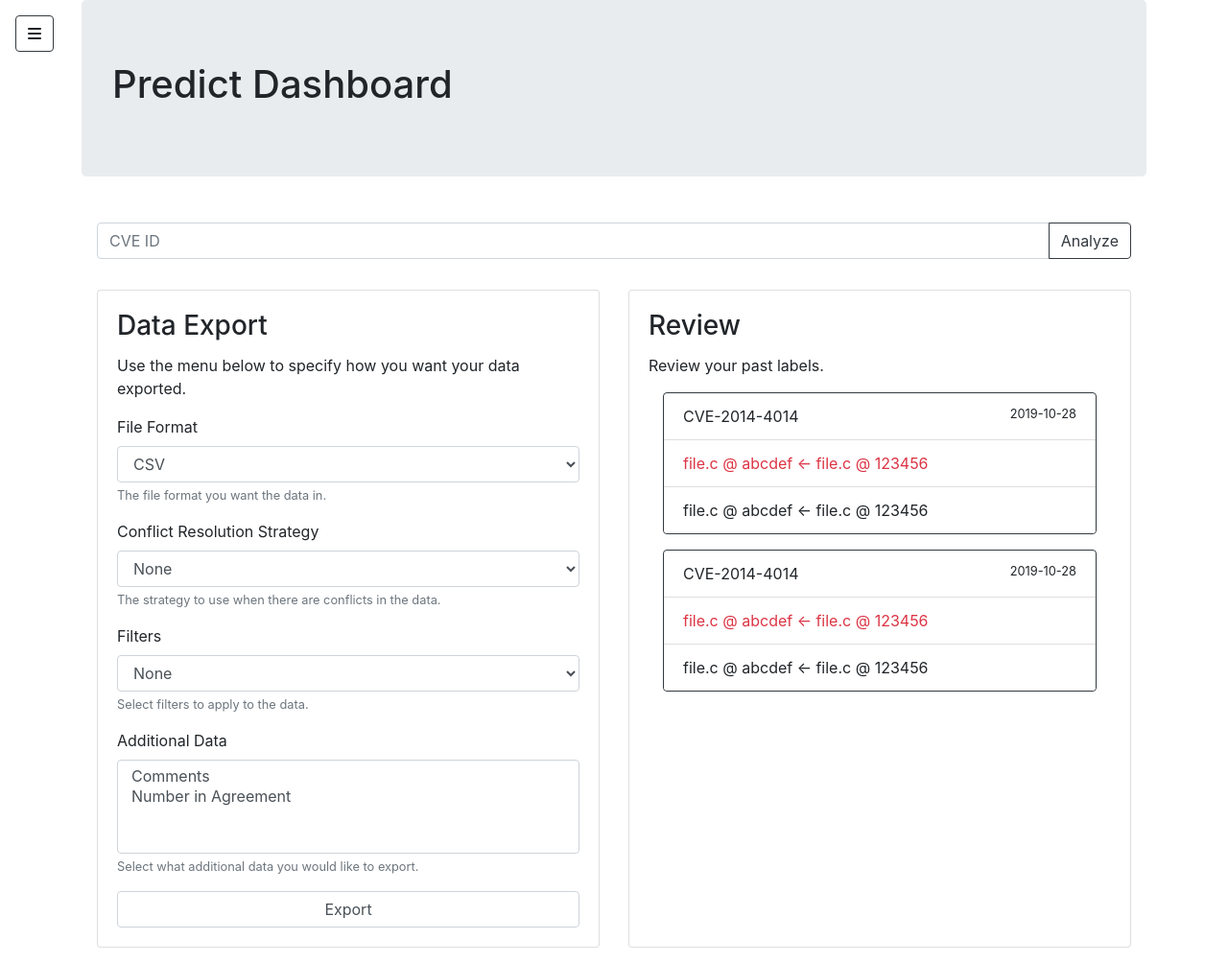
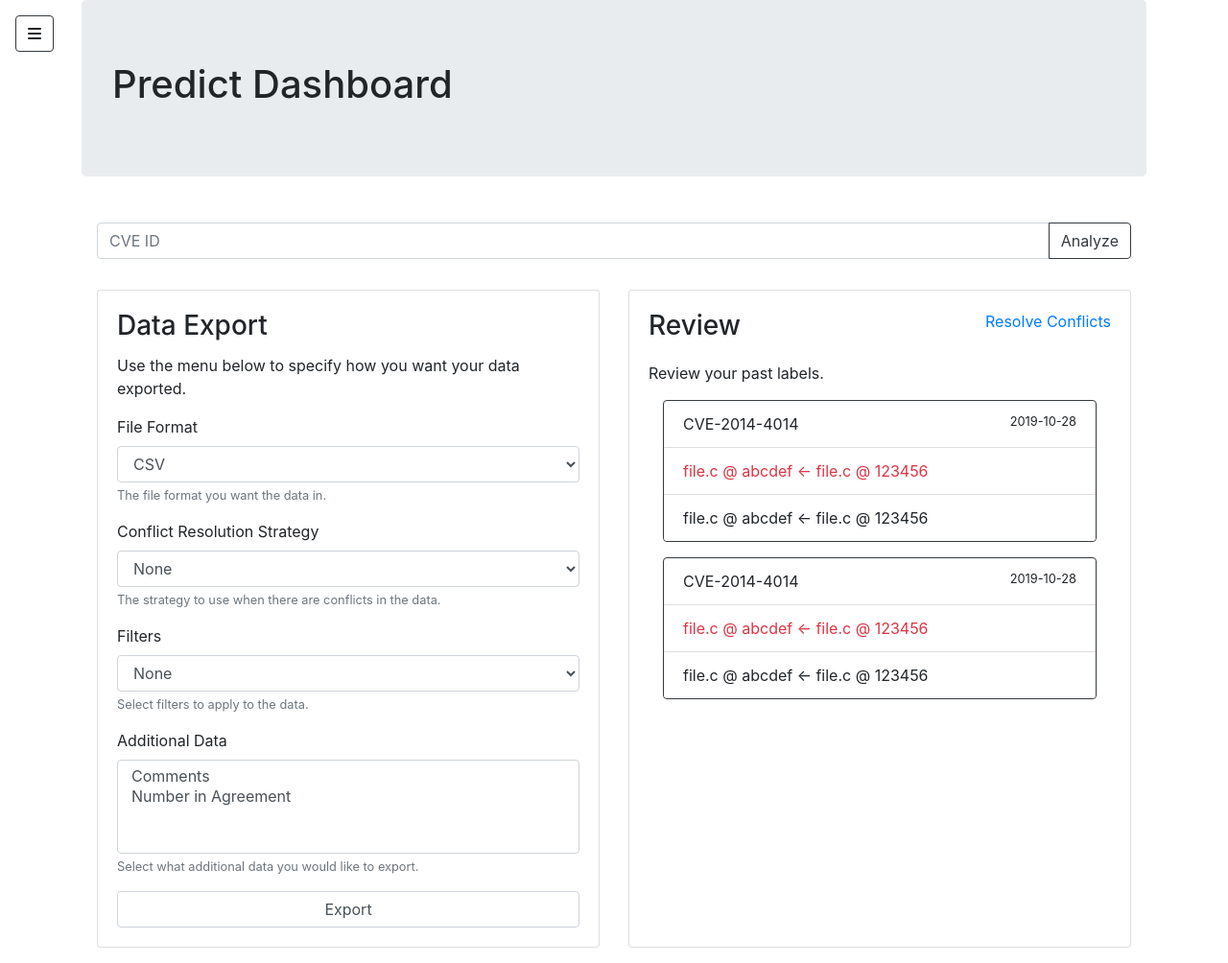
Before and after one commit to RobMor/predict, a Flask app: page /dashboard in a window 1280 px wide. Shown: the whole page at 96% size. Run offline with Flask 2, Linux system fonts and the light colour scheme; some libraries are stand-ins or nearby versions.

Commit message:
Added conflict resolution link
git-svn-id: https://vis.cs.umd.edu/svn/projects/predict/prod@60226 943b2781-5fa1-c61d-a95c-b09a2b48979a

```diff
--- a/predict/templates/dashboard.html
+++ b/predict/templates/dashboard.html
@@ -84,7 +84,10 @@
 
     <div id="conflict-resolution" class="card">
         <div class="card-body">
-            <h3 class="card-title">Review</h3>
+            <div class="card-title d-flex w-100 justify-content-between">
+                <h3>Review</h3>
+                <a href="{{ url_for('conflict_resolution') }}">Resolve Conflicts</a>
+            </div>
             <p class="card-text">Review your past labels.</p>
 
             {% for cve_id, cve_link, date, labels in [("CVE-2014-4014", "/cve/CVE-2014-4014", "2019-10-28", [(True, "file.c", "abcdef", "file.c", "123456"), (False, "file.c", "abcdef", "file.c", "123456")]), ("CVE-2014-4014", "/cve/CVE-2014-4014", "2019-10-28", [(True, "file.c", "abcdef", "file.c", "123456"), (False, "file.c", "abcdef", "file.c", "123456")])] %}
```
